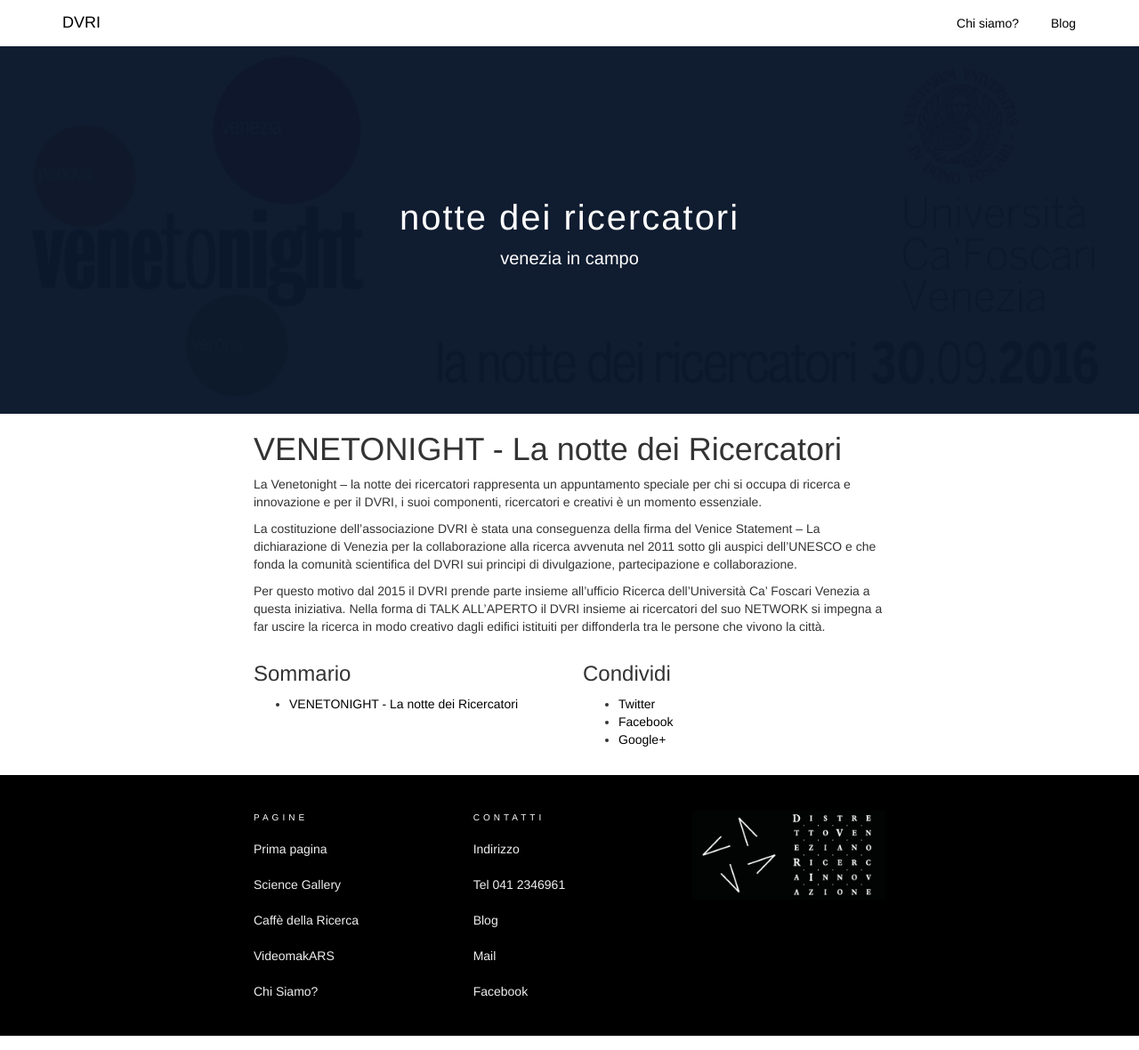
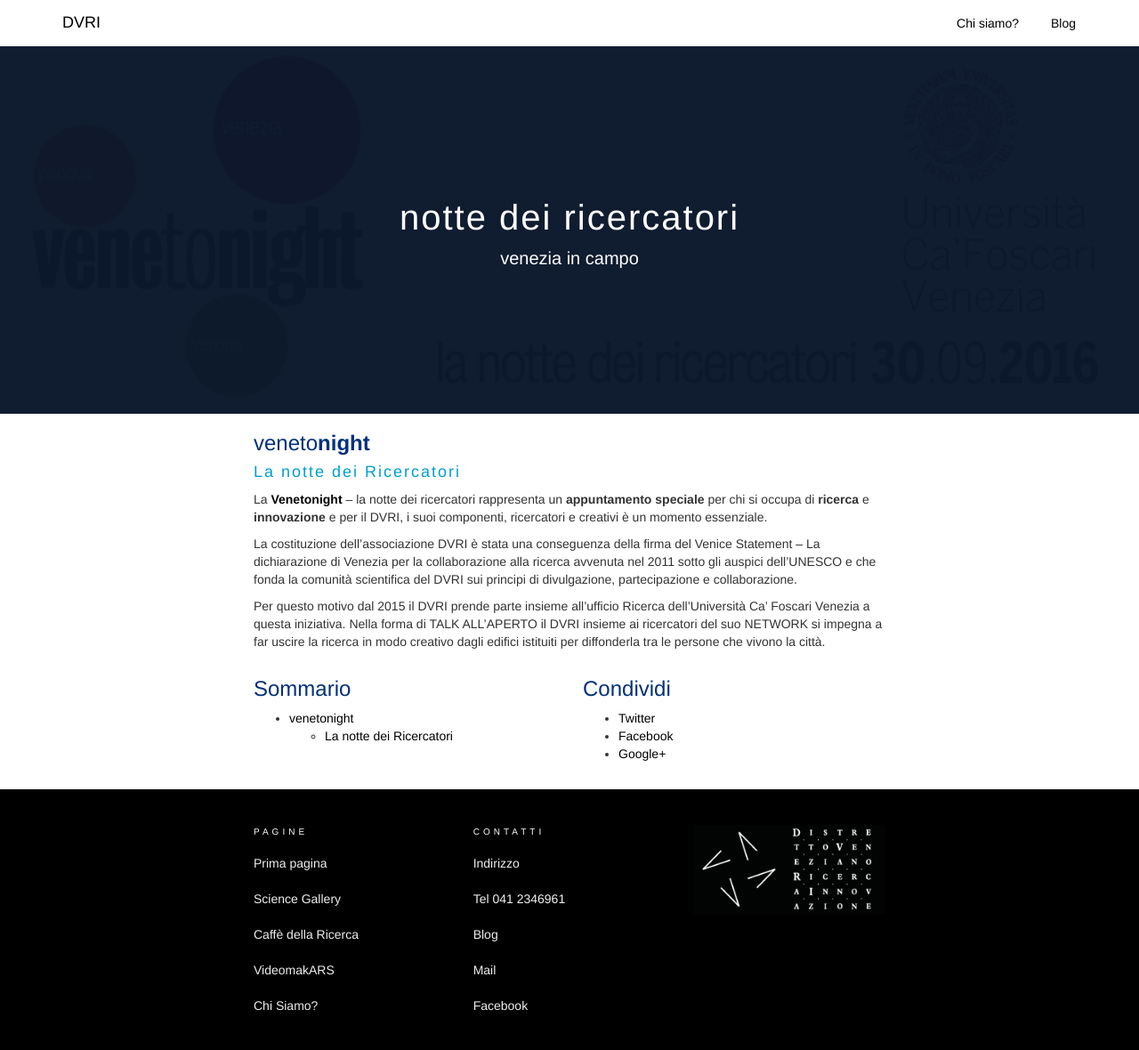
Before and after one commit to simonini/dvri-j-theme, a Jekyll site: the page built from progetti/notte-dei-ricercatori.html, in a window 1280 px wide. Shown: the whole page at 89% size. Built offline with Jekyll 4.4.1, drawn with Linux system fonts in a browser that asks for light colours; the table of contents is made by our own code.

Commit message:
veneto night, ho iniziato a dargli uno stile

```diff
--- a/_sass/notte-dei-ricercatori.sass
+++ b/_sass/notte-dei-ricercatori.sass
@@ -9,7 +9,6 @@
     letter-spacing: 2px
     text-transform: lowercase
     font-size: 40px
-
   a
     color: #fff
     font-weight: lighter !important
@@ -18,3 +17,12 @@
     font-size: 20px
     text-transform: lowercase
     font-weight: 400
+
+#pagina-notte-dei-ricercatori
+  h3
+    color: #00307d
+    font-weight: lighter
+  h4
+    color: #009ed2
+    font-weight: lighter
+    letter-spacing: 2px
--- a/progetti/notte-dei-ricercatori.html
+++ b/progetti/notte-dei-ricercatori.html
@@ -7,8 +7,10 @@
 toc: true
 ---
 
-<h1>VENETONIGHT - La notte dei Ricercatori</h1>
-<p> La Venetonight – la notte dei ricercatori rappresenta un appuntamento speciale per chi si occupa di ricerca e innovazione e per il DVRI, i suoi componenti, ricercatori e creativi è un momento essenziale.</p>
+<h3>veneto<strong>night</strong></h3>
+<h4>La notte dei Ricercatori</h4>
+
+<p>La <a href="http://www.venetonight.it/" target="_blank"><strong>Venetonight</strong></a> – la notte dei ricercatori rappresenta un <strong>appuntamento speciale</strong> per chi si occupa di <strong>ricerca</strong> e <strong>innovazione</strong> e per il DVRI, i suoi componenti, ricercatori e creativi è un momento essenziale.</p>
 <p>La costituzione dell’associazione DVRI è stata una conseguenza della firma del Venice Statement – La dichiarazione di Venezia per la collaborazione alla ricerca avvenuta nel 2011 sotto gli auspici dell’UNESCO e che  fonda la comunità scientifica del DVRI sui principi di divulgazione, partecipazione e collaborazione.</p>
 <p> Per questo motivo dal 2015 il DVRI prende parte insieme all’ufficio Ricerca dell’Università Ca’ Foscari Venezia a questa iniziativa.
 Nella forma di TALK ALL’APERTO il DVRI insieme ai ricercatori del suo NETWORK si impegna a  far uscire la ricerca in modo creativo dagli edifici istituiti per diffonderla tra le persone che vivono la città. </p>
```
